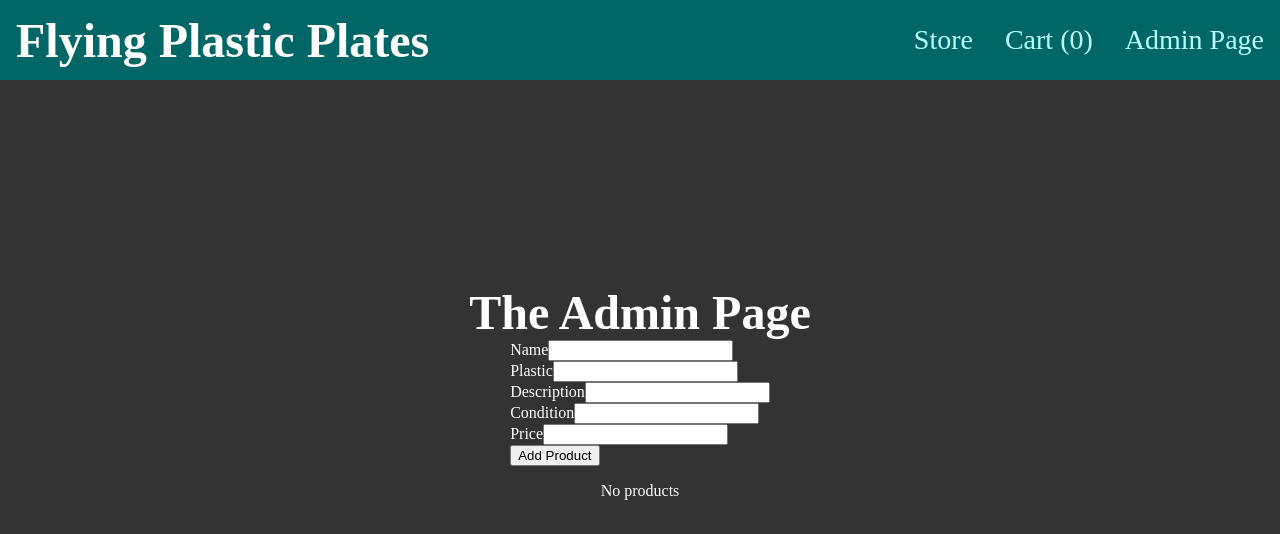
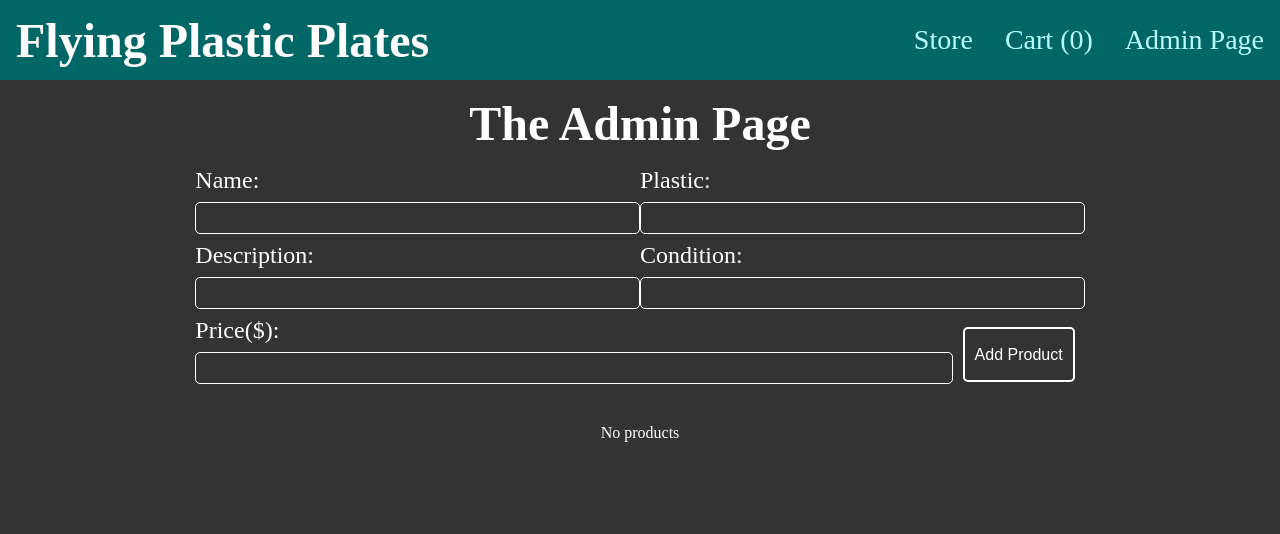
Before and after one commit to Sami-Saastamoinen/Advanced-Web-Programming-Project, a React (Create React App) app in the folder final-project/: page /admin in a window 1280 px wide. Shown: the top 534 px of the page. Built offline with nearby package versions, Linux system fonts and the light colour scheme; no server answers.

Commit message:
css clean-up & styling

```diff
--- a/final-project/src/components/AddProduct.js
+++ b/final-project/src/components/AddProduct.js
@@ -35,27 +35,37 @@ const AddProduct = (props) => {
 
 	return (
 		<form onSubmit={submitHandler}>
-			<div>
-				<label htmlFor="name">Name</label>
+			<div className="row">
+				<div className="column">
+					<label htmlFor="name">Name: </label>
 					<input type="text" id="name" ref={nameInputRef} />
 				</div>
-			<div>
-				<label htmlFor="plastic">Plastic</label>
+				<div className="column">
+					<label htmlFor="plastic">Plastic: </label>
 					<input type="text" id="plastic" ref={plasticInputRef} />
 				</div>
-			<div>
-				<label htmlFor="description">Description</label>
-				<input type="text" id="description" ref={descriptionInputRef} />
 			</div>
-			<div>
-				<label htmlFor="condition">Condition</label>
+			<div className="row">
+				<div className="column">
+					<label htmlFor="description">Description: </label>
+					<input
+						type="text"
+						id="description"
+						ref={descriptionInputRef}
+					/>
+				</div>
+				<div className="column">
+					<label htmlFor="condition">Condition: </label>
 					<input type="text" id="condition" ref={conditionInputRef} />
 				</div>
-			<div>
-				<label htmlFor="price">Price</label>
+			</div>
+			<div className="row">
+				<div className="column">
+					<label htmlFor="price">Price($): </label>
 					<input type="number" id="price" ref={priceInputRef} />
 				</div>
-			<button>Add Product</button>
+				<button className="common__button">Add Product</button>
+			</div>
 		</form>
 	);
 };
--- a/final-project/src/components/AddToCart.js
+++ b/final-project/src/components/AddToCart.js
@@ -14,7 +14,11 @@ const AddToCart = ({ product }) => {
 		window.location.reload();
 	};
 
-	return <button onClick={addToCartHandler}>Add to Cart</button>;
+	return (
+		<button className="common__button" onClick={addToCartHandler}>
+			Add to Cart
+		</button>
+	);
 };
 
 export default AddToCart;
--- a/final-project/src/components/Modal.js
+++ b/final-project/src/components/Modal.js
@@ -3,12 +3,15 @@ const Modal = (props) => {
 		<div className="modal">
 			<h2>Do you promise that you are an admin no cap on god on god??</h2>
 			<button
-				className="modal__button modal__button--alt"
+				className="common__button modal__button--alt"
 				onClick={props.onCancel}
 			>
 				No I'm Not, Sorry :(
 			</button>
-			<button className="modal__button" onClick={props.onConfirm}>
+			<button
+				className="common__button modal__button"
+				onClick={props.onConfirm}
+			>
 				Yep :)
 			</button>
 		</div>
--- a/final-project/src/components/RemoveFromCart.js
+++ b/final-project/src/components/RemoveFromCart.js
@@ -10,7 +10,11 @@ const RemoveFromCart = ({ product }) => {
 		window.location.reload();
 	};
 
-	return <button onClick={removeFromCartHandler}>Remove from Cart</button>;
+	return (
+		<button className="common__button" onClick={removeFromCartHandler}>
+			Remove from Cart
+		</button>
+	);
 };
 
 export default RemoveFromCart;
--- a/final-project/src/components/RemoveProduct.js
+++ b/final-project/src/components/RemoveProduct.js
@@ -10,7 +10,11 @@ const RemoveProduct = ({ product }) => {
 		window.location.reload();
 	};
 
-	return <button onClick={removeProductHandler}>Remove Product</button>;
+	return (
+		<button className="common__button" onClick={removeProductHandler}>
+			Remove Product
+		</button>
+	);
 };
 
 export default RemoveProduct;
--- a/final-project/src/index.css
+++ b/final-project/src/index.css
@@ -4,6 +4,7 @@
 
 body {
 	margin: 0;
+	padding-top: 6rem;
 	background-color: #333;
 	color: #fff;
 }
@@ -13,10 +14,8 @@ body {
 .store__div,
 .admin__div {
 	width: 100%;
-	height: 100vh;
 	display: flex;
 	align-items: center;
-	justify-content: center;
 	flex-direction: column;
 }
 
@@ -28,19 +27,24 @@ body {
 	margin: 0;
 }
 
-.home__button {
+.common__button {
 	background-color: #333;
 	color: #fff;
 	border: 2px solid #fff;
 	border-radius: 5px;
 	padding: 10px;
 	margin: 10px;
-	font-size: 2rem;
+	font-size: 1rem;
 	text-decoration: none;
 }
 
-.home__button:hover,
-.home__button:focus {
+.home__button {
+	font-size: 2rem;
+}
+
+.common__button:hover,
+.common__button:focus,
+.common__button:active {
 	outline: none;
 	background-color: #fff;
 	color: #333;
@@ -59,31 +63,21 @@ body {
 	left: calc(50% - 15rem);
 }
 
-.modal__button {
-	background-color: #333;
-	color: #fff;
-	border: 2px solid #fff;
-	border-radius: 5px;
-	padding: 10px;
-	margin: 10px;
+.modal__button,
+.modal__button--alt {
 	font-size: 1.5rem;
-	text-decoration: none;
 }
 
 .modal__button:hover,
 .modal__button:focus,
 .modal__button:active {
-	outline: none;
 	background-color: #3f3;
-	color: #333;
 }
 
 .modal__button--alt:hover,
 .modal__button--alt:focus,
 .modal__button--alt:active {
-	outline: none;
 	background-color: #f33;
-	color: #333;
 }
 
 .backdrop {
@@ -95,3 +89,36 @@ body {
 	top: 0;
 	left: 0;
 }
+
+form {
+	padding: 1rem;
+}
+
+input {
+	width: 100%;
+	height: 2rem;
+	margin: 0.5rem 0;
+	padding: 0.5rem;
+	font-size: 1.5rem;
+	border: 1px solid #fff;
+	border-radius: 5px;
+	background-color: #333;
+	color: #fff;
+}
+
+input:focus {
+	outline: none;
+}
+
+label {
+	font-size: 1.5rem;
+}
+
+.row {
+	display: flex;
+	flex-wrap: wrap;
+}
+
+.column {
+	flex: 50%;
+}
--- a/final-project/src/pages/Home.js
+++ b/final-project/src/pages/Home.js
@@ -23,13 +23,22 @@ const HomePage = () => {
 			<br />
 			<br />
 			<h2>Feel Free to Look Around</h2>
-			<button className="home__button" onClick={() => navigate("/store")}>
+			<button
+				className="common__button home__button"
+				onClick={() => navigate("/store")}
+			>
 				Check Out Our Selection
 			</button>
-			<button className="home__button" onClick={() => navigate("/cart")}>
+			<button
+				className="common__button home__button"
+				onClick={() => navigate("/cart")}
+			>
 				Go To Your Shopping Cart
 			</button>
-			<button className="home__button" onClick={showModalHandler}>
+			<button
+				className="common__button home__button"
+				onClick={showModalHandler}
+			>
 				Admin Page | Plz Don't Use :)
 			</button>
 			{showModal && (
```
Lines whose indentation alone changed are shown as unchanged.
